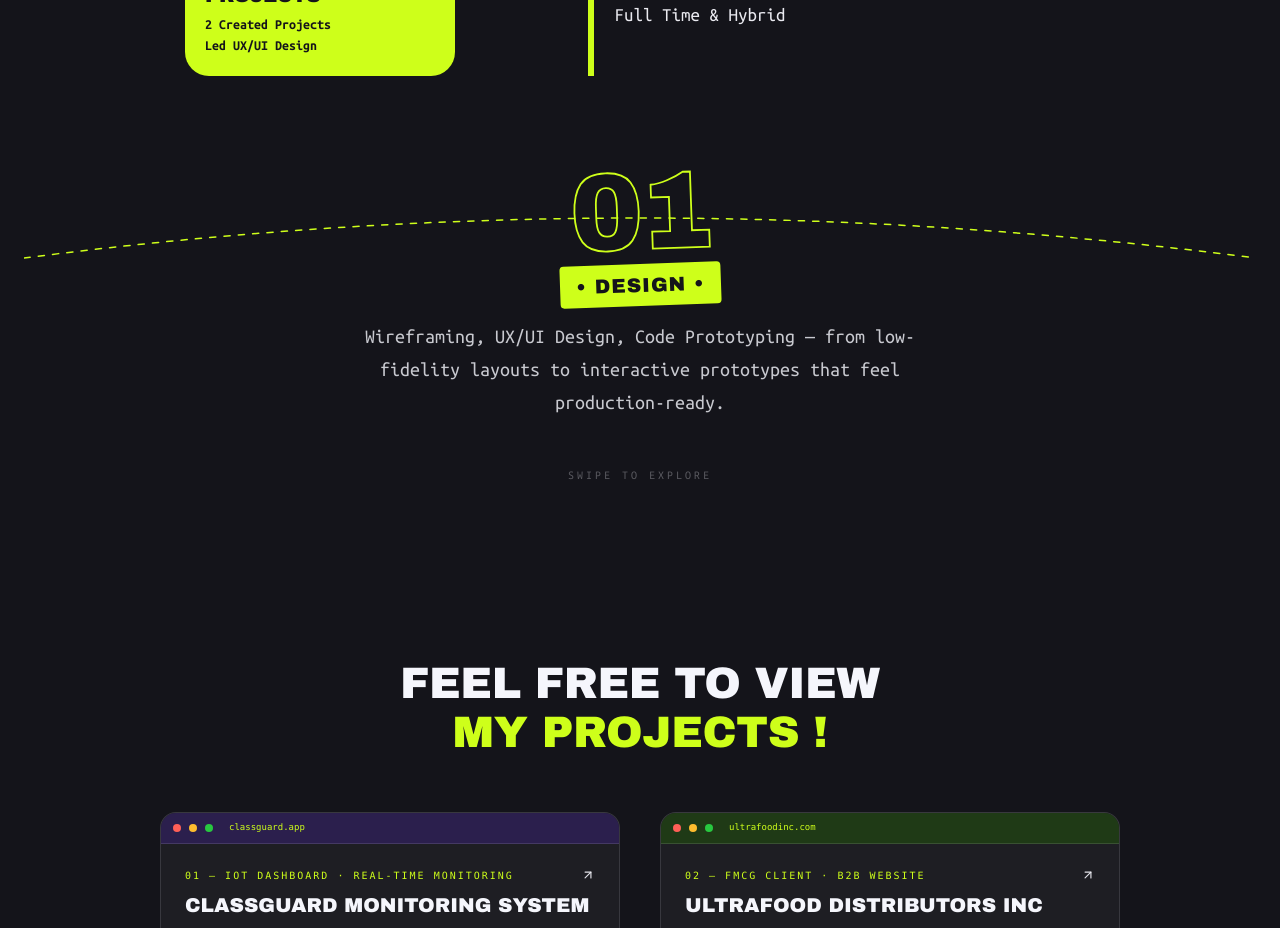
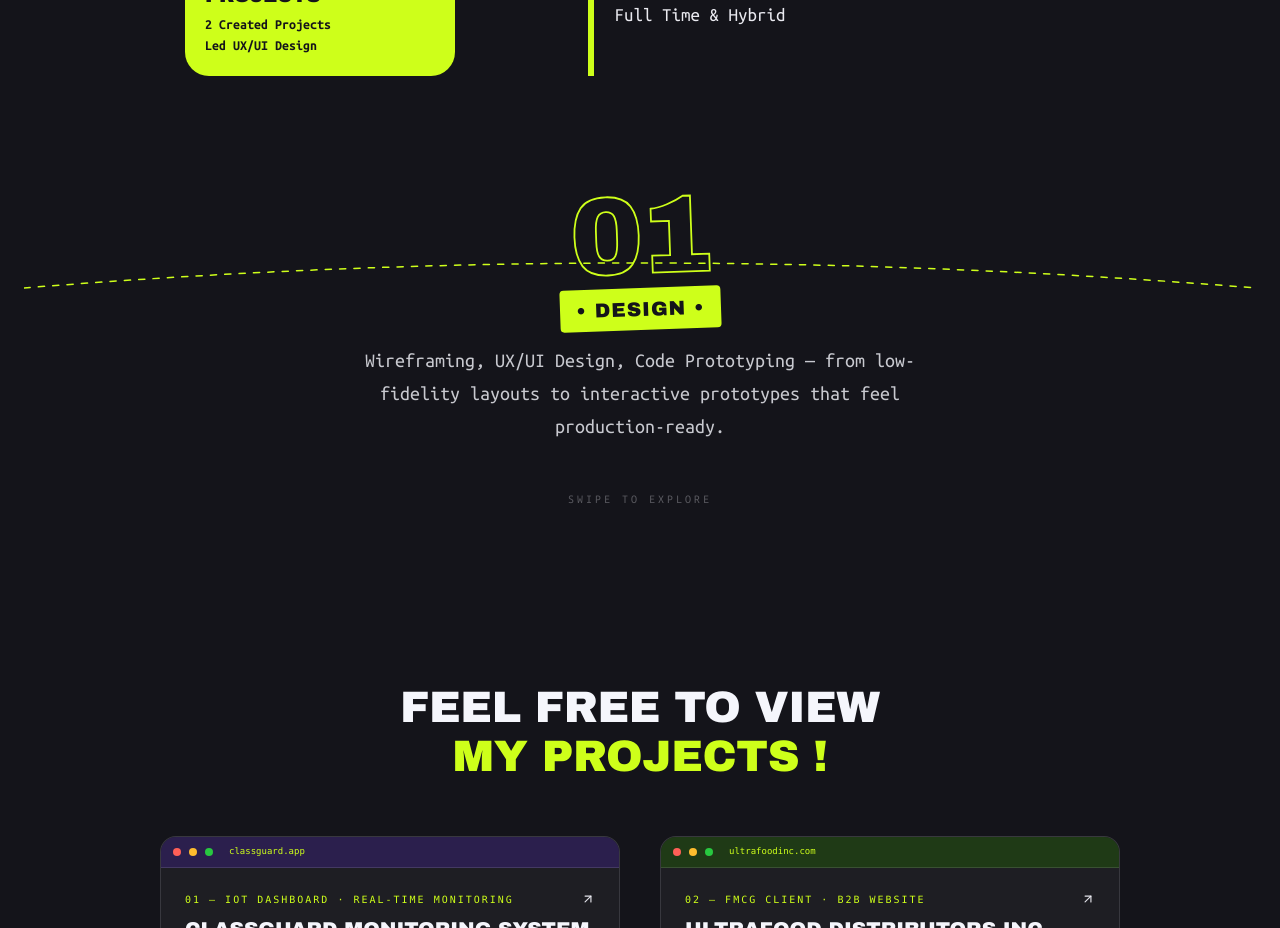
Before and after one commit to uzercedrick/portfolio, a Next.js app: page / in a window 1280 px wide. Shown: the part 1820-2748 px from the top of the page. Built offline with nearby package versions, Linux system fonts and the light colour scheme; a web font is replaced by a local one.

Commit message:
updated curve.2

```diff
--- a/app/components/About.tsx
+++ b/app/components/About.tsx
@@ -103,14 +103,15 @@ function SkillCurve({ inView }: { inView: boolean }) {
 
   return (
     <div className="relative w-full">
-      {/* Fixed curve SVG: removed hidden md:block, added responsive sizing */}
+      {/* Fixed curve: lower position + flatter arc */}
       <svg
         viewBox="0 0 1200 120"
         preserveAspectRatio="none"
-        className="pointer-events-none absolute inset-x-0 top-[20px] h-[80px] w-full md:top-[30px] md:h-[120px]"
+        className="pointer-events-none absolute inset-x-0 top-[40px] h-[100px] w-full md:top-[50px] md:h-[120px]"
       >
+        {/* New path: control point raised to y=60 → much flatter curve; start/end at y=110 → sits lower */}
         <path
-          d="M 0 100 Q 600 20 1200 100"
+          d="M 0 110 Q 600 60 1200 110"
           fill="none"
           stroke={ACCENT}
           strokeWidth="1.5"
@@ -125,7 +126,7 @@ function SkillCurve({ inView }: { inView: boolean }) {
         onTouchStart={handleTouchStart}
         onTouchEnd={handleTouchEnd}
         onWheel={handleWheel}
-        className="no-scrollbar relative flex w-full snap-x snap-mandatory overflow-x-auto overscroll-y-none scroll-smooth pt-10 pb-6"
+        className="no-scrollbar relative flex w-full snap-x snap-mandatory overflow-x-auto overscroll-y-none scroll-smooth pt-14 md:pt-16 pb-6"
       >
         {CATEGORIES.map((cat, i) => (
           <motion.div
```
